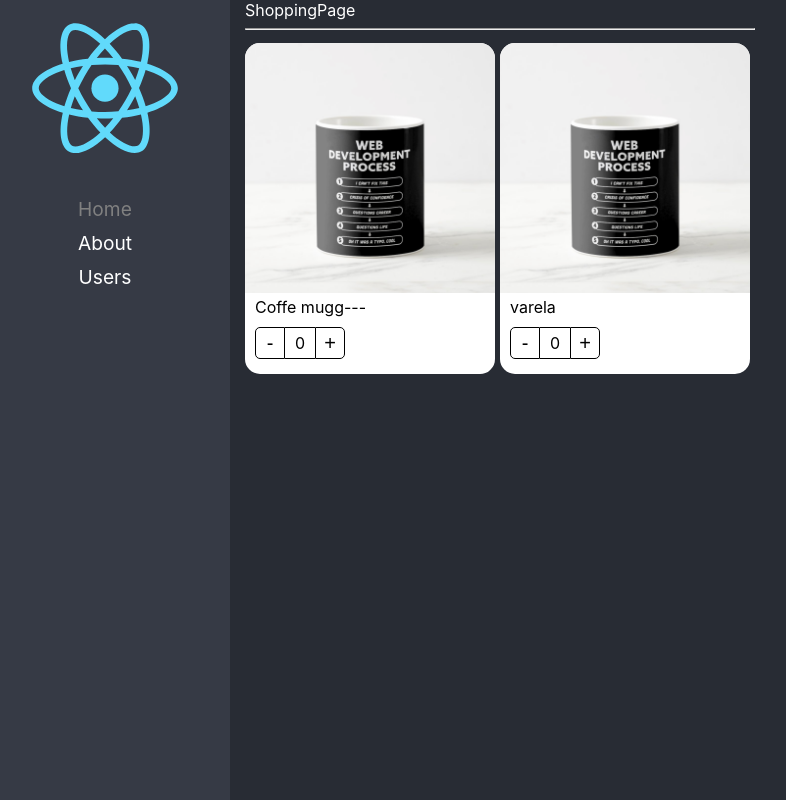
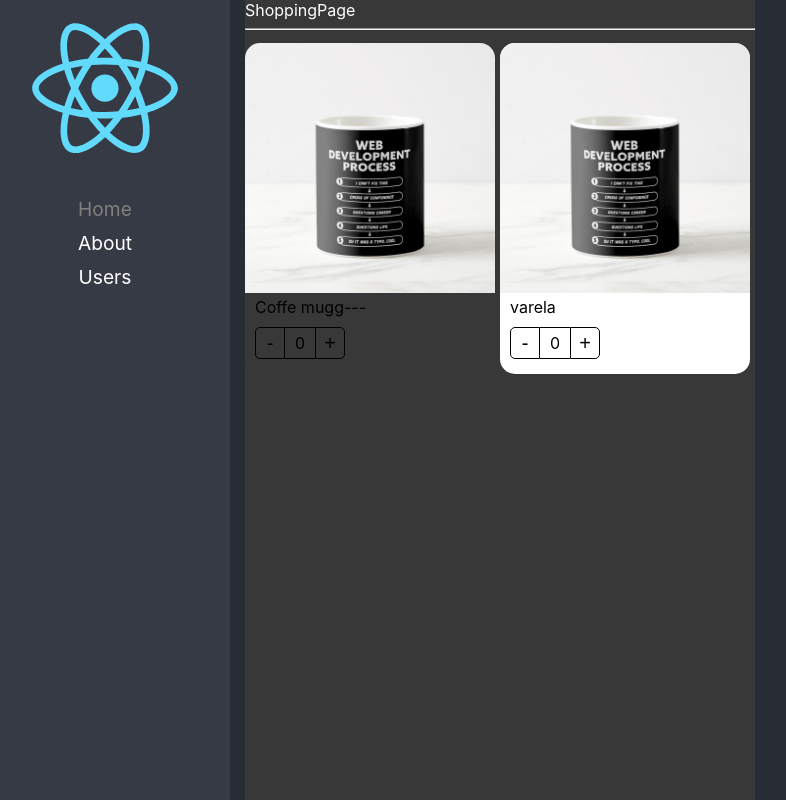
Before and after one commit to tonovarela/react-app-routes, a React (Create React App) app: page /shopping in a window 1280 px wide. Shown: the whole page, without its empty margins (20-806 px from the left). Built offline with nearby package versions, Linux system fonts and the light colour scheme.

Commit message:
Avance clase 72

```diff
--- a/src/02-component-patterns/components/ProductCard.tsx
+++ b/src/02-component-patterns/components/ProductCard.tsx
@@ -1,18 +1,26 @@
 import styles from '../styles/styles.module.css';
 
 import { useProduct } from './../hooks/useProduct';
-import { ProductContextProps, ProductCardProps } from '../interfaces/interfaces';
-import { createContext } from 'react';
+import { Product, ProductContextProps } from '../interfaces/interfaces';
+import { createContext, ReactElement } from 'react';
 
 
 export const ProductContext = createContext({} as ProductContextProps)
 export const { Provider } = ProductContext;
 
-export const ProductCard = ({ children, product }: ProductCardProps) => {
+
+export interface Props {
+    product: Product,
+    className?: string,
+    children?: ReactElement | ReactElement[];
+}
+
+
+export const ProductCard = ({ children, product, className }: Props) => {
     const { counter, increaseBy } = useProduct();
     return (
         <Provider value={{ counter, increaseBy, product }}>
-            <div className={styles.productCard}>
+            <div className={`${styles.productCard} ${className}`}>
                 {children}
             </div>
         </Provider>
--- a/src/02-component-patterns/pages/ShoppingPage.tsx
+++ b/src/02-component-patterns/pages/ShoppingPage.tsx
@@ -1,4 +1,6 @@
 import { ProductButtons, ProductCard, ProductImage, ProductTitle } from "../components";
+
+import '../styles/custom-style.css';
 const product = {
   id: '1',
   title: "Coffe mugg---",
@@ -7,18 +9,18 @@
 
 export const ShoppingPage = () => {
   return (
-    <div>
+    <div className="bg-dark">
       ShoppingPage
       <hr />
-      <div style={{ display: 'flex', flexDirection: "row", flexWrap: 'wrap' }}>
-      <ProductCard product={product}>
+      <div style={{ display: 'flex', flexDirection: "row", flexWrap: 'wrap' }} >
+      <ProductCard className="bg-dark" product={product}>
         <ProductImage></ProductImage>
         <ProductTitle></ProductTitle>
         <ProductButtons></ProductButtons>
       </ProductCard>
 
 
-      <ProductCard product={product}>
+      <ProductCard  product={product}>
         <ProductCard.Image></ProductCard.Image>
         <ProductCard.Title title={"varela"} ></ProductCard.Title>
         <ProductCard.Buttons></ProductCard.Buttons>
--- /dev/null
+++ b/src/02-component-patterns/styles/custom-style.css
@@ -0,0 +1,3 @@
+.bg-dark{
+    background-color: rgb(56,56,56);
+}
```
Also changed, not shown: src/02-component-patterns/interfaces/interfaces.ts (+2 -5 lines).
